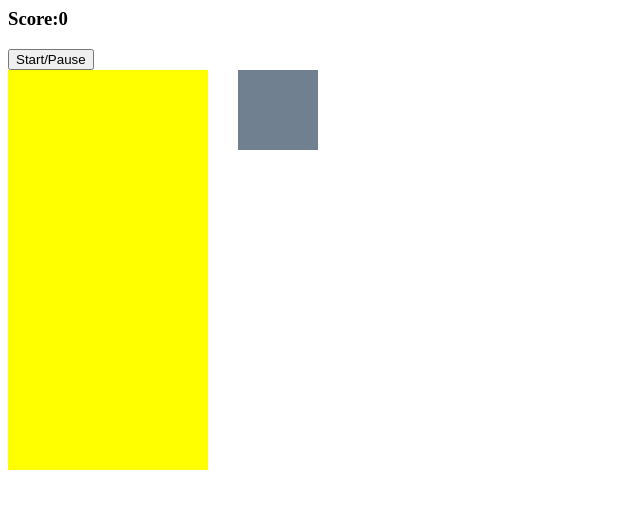
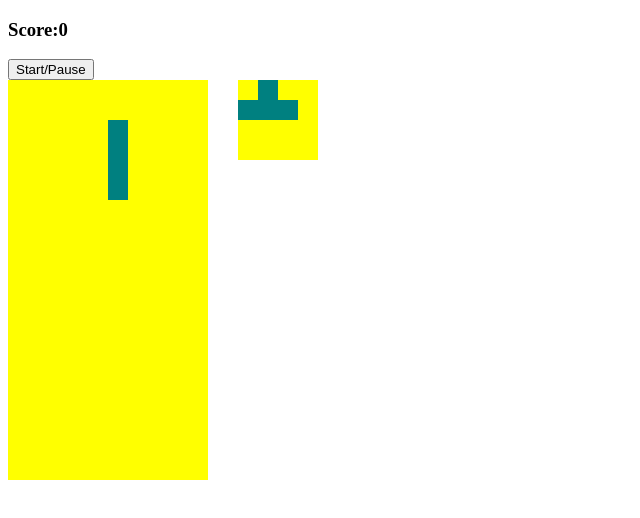
Before and after one commit to af-marquez/basicTetris, a plain HTML site: page index.html in a window 1280 px wide. Both pictures are taken after a click on the button "Start/Pause". Shown: the whole page, without its empty margins (0-640 px from the left). Drawn offline with Linux system fonts and the light colour scheme.

Commit message:
fix of mini grid

```diff
--- a/app.js
+++ b/app.js
@@ -5,6 +5,8 @@ document.addEventListener('DOMContentLoaded',() =>{
     const scoreDisplay = document.querySelector('#score');
     const startBtn = document.querySelector('#startButton');
     const width = 10;
+    let nextRandom = 0;
+    let timerId;
 
     //Pieces   --  each array represents one rotation
     const lPiece = [
@@ -67,7 +69,7 @@ document.addEventListener('DOMContentLoaded',() =>{
     }
 
     //make piece move down every second
-    timerId = setInterval(moveDown, 1000);
+    //timerId = setInterval(moveDown, 1000);
 
     //assign functions to keycodes   --  e == event
     function control(e) {
@@ -96,10 +98,12 @@ document.addEventListener('DOMContentLoaded',() =>{
         if(current.some(index => squares[currentPosition + index + width].classList.contains('taken'))) {
             current.forEach(index => squares[currentPosition +index].classList.add('taken'));
             //start a new piece falling
-            random = Math.floor(Math.random() * pieces.length);
+            random = nextRandom;
+            nextRandom = Math.floor(Math.random() * pieces.length);
             current = pieces[random][currentRotation];
             currentPosition = 4;
             draw();
+            displayShape();
         }
     }
 
@@ -139,20 +143,40 @@ document.addEventListener('DOMContentLoaded',() =>{
         draw();
     }
 
-    //show up-next piece in mini-grid
-    const displaySquares = document.querySelector('.mini-grid div');
+    //show up-next piece in mini-grid display
+    const displaySquares = document.querySelectorAll('.mini-grid div');
     const displayWidth = 4;
     let displayIndex = 0;
 
     //pieces without rotations
-    const upNextPieces = {
+    const upNextPieces = [
         [1, displayWidth+1, displayWidth*2+1, 2], //L piece
         [0, displayWidth, displayWidth+1, displayWidth*2+1], //Z piece
-        [1, displayWidth, displayWidth+1,displayWidth2], //T piece
+        [1, displayWidth, displayWidth+1,displayWidth+2], //T piece
         [0, 1, displayWidth, displayWidth+1], //O piece
         [1, displayWidth+1, displayWidth*2+1, displayWidth*3+1] //I piece
+    ]
+
+    //display the shape in the mini-grid display
+    function displayShape(){
+        //remove any trace of pieces from the grid
+        displaySquares.forEach(square => {
+            square.classList.remove('piece');
+        });
+        upNextPieces[nextRandom].forEach( index => {displaySquares[displayIndex + index].classList.add('piece');
+        });
     }
 
-    //display the shape in the mini-grid display
-
+    //add functionality to the button
+    startBtn.addEventListener('click', () => {
+        if (timerId) {
+          clearInterval(timerId);
+          timerId = null;
+        } else {
+          draw();
+          timerId = setInterval(moveDown, 1000);
+          nextRandom = Math.floor(Math.random() * pieces.length);
+          displayShape();
+        }
+      });
 })
--- a/index.html
+++ b/index.html
@@ -1,3 +1,4 @@
+<!DOCTYPE html>
 <html lang="en">
 <head>
     <meta charset="UTF-8">
@@ -246,6 +247,5 @@
             <div></div>
         </div>
     </div>
-
 </body>
 </html>
--- a/style.css
+++ b/style.css
@@ -19,7 +19,7 @@
 }
 
 /*Defines how the shape of the pieces is*/
-.piece{
+.piece {
     background-color: teal;
 }
 
@@ -29,10 +29,10 @@
     height: 80px;
     display: flex;
     flex-wrap: wrap;
-    background-color: slategray;
+    background-color: yellow;
 }
 
 .mini-grid div{
     height: 20px;
-    height: 20px;
+    width: 20px;
 }
```
